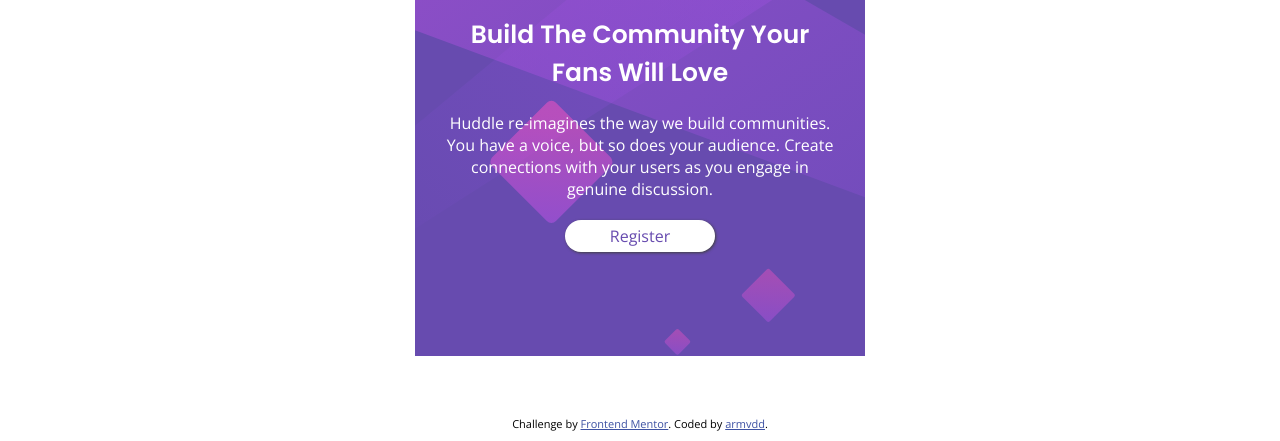
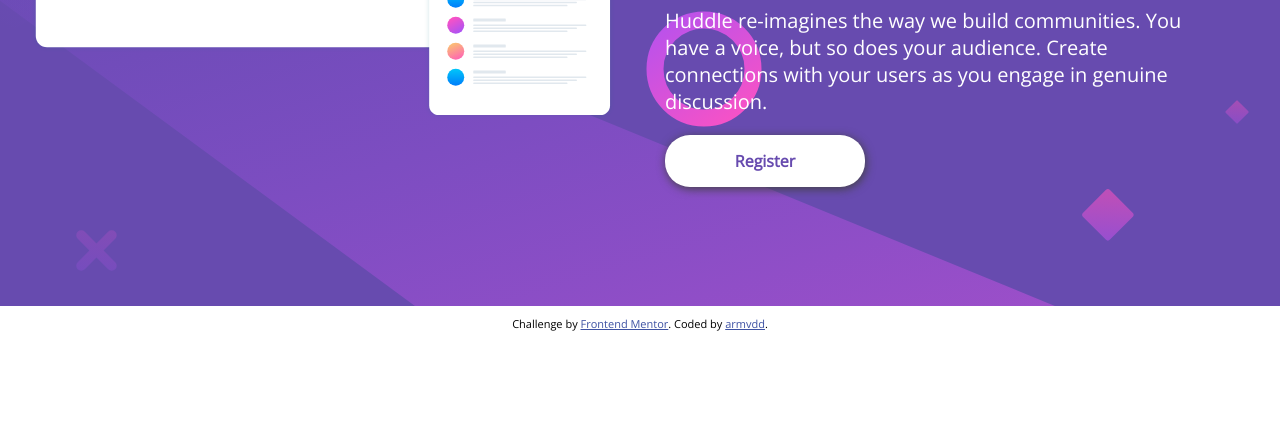
Before and after one commit to armvdd/FRONTENDMENTOR-huddle-landing-page, a plain HTML site: page index.html in a window 1280 px wide. Shown: the part 494-935 px from the top of the page. After the commit the page ends 835 px from the top, so only its background shows below. Drawn offline with nearby package versions, Linux system fonts and the light colour scheme.

Commit message:
PC version

```diff
--- a/style.css
+++ b/style.css
@@ -77,3 +77,48 @@ h1{
 .attribution a {
     color: hsl(228, 45%, 44%);
 }
+
+@media screen and (min-width: 1100px){
+    .container{
+        min-width: 100%;
+        height: 100vh;
+        margin: 0;
+        background-image: url(images/bg-desktop.svg);
+        display: flex;
+        justify-content: space-between;
+        flex-wrap: wrap;
+    }
+
+    header{
+        flex: 1 1 100%;
+    }
+
+    .container--left{
+        flex: 0 0 calc((100% - 50px) / 2);
+    }
+
+    .container--right{
+        flex: 0 0 calc((100% - 50px) / 2);
+        text-align: left;
+    }
+
+    h1{
+        font-size: 55px;
+    }
+
+    .text{
+        font-size: 20px;
+        margin-right: 35px;
+    }
+
+    .btn{
+        width: 200px;
+        margin: 0;
+        padding: 15px;
+        border-radius: 25px;
+        text-align: center;
+        font-weight: bold;
+        box-shadow: 1px 2px 10px #424242;
+    }
+
+}
```
